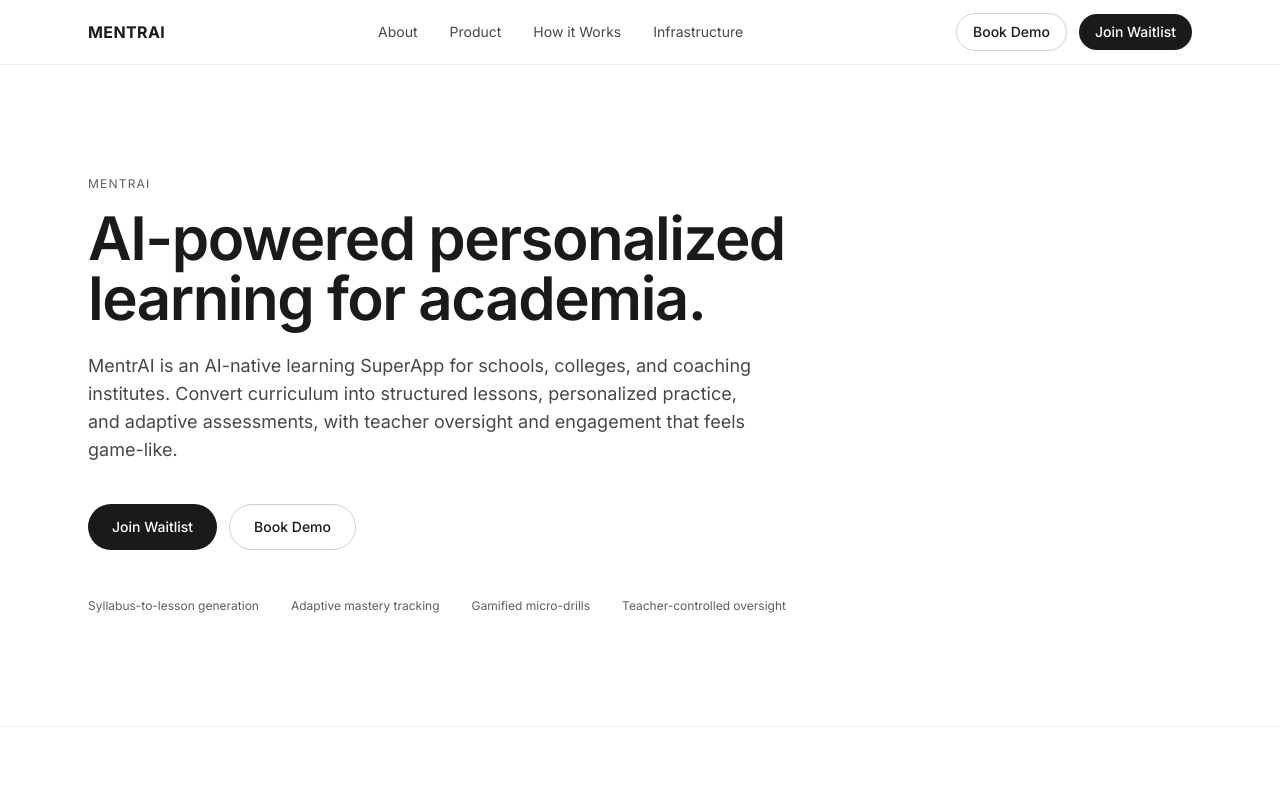
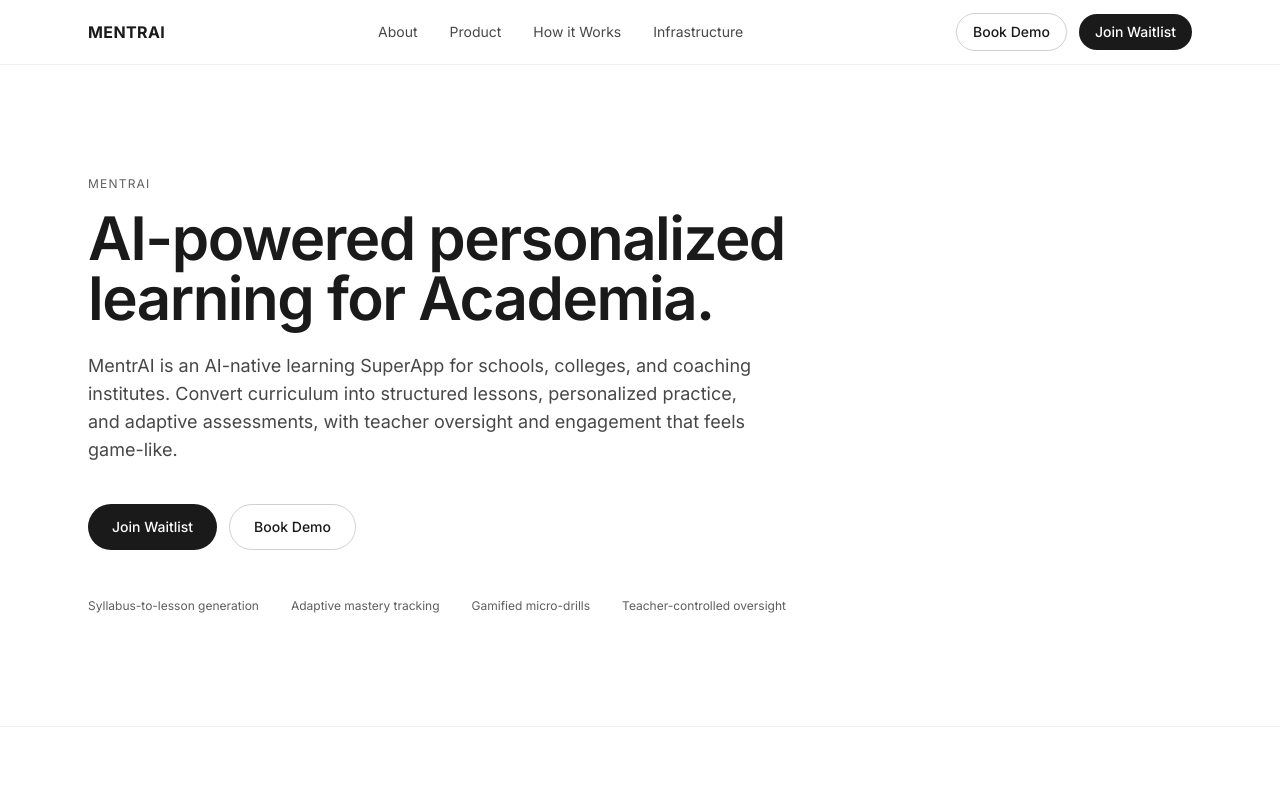
Before and after one commit to Satyam2303/MentrAI, a plain HTML site: page index.html in a window 1280 px wide. Shown: the top 800 px of the page. Drawn offline with nearby package versions, Linux system fonts and the light colour scheme.

Commit message:
Capital A

```diff
--- a/index.html
+++ b/index.html
@@ -133,7 +133,7 @@
             <p class="text-xs tracking-widest uppercase opacity-70">MentrAI</p>
 
             <h1 class="mt-4 text-4xl sm:text-5xl lg:text-6xl font-semibold leading-[1.05] tracking-tight">
-              AI-powered personalized learning for academia.
+              AI-powered personalized learning for Academia.
             </h1>
 
             <p class="mt-6 text-base sm:text-lg leading-relaxed opacity-80 max-w-2xl">
```
